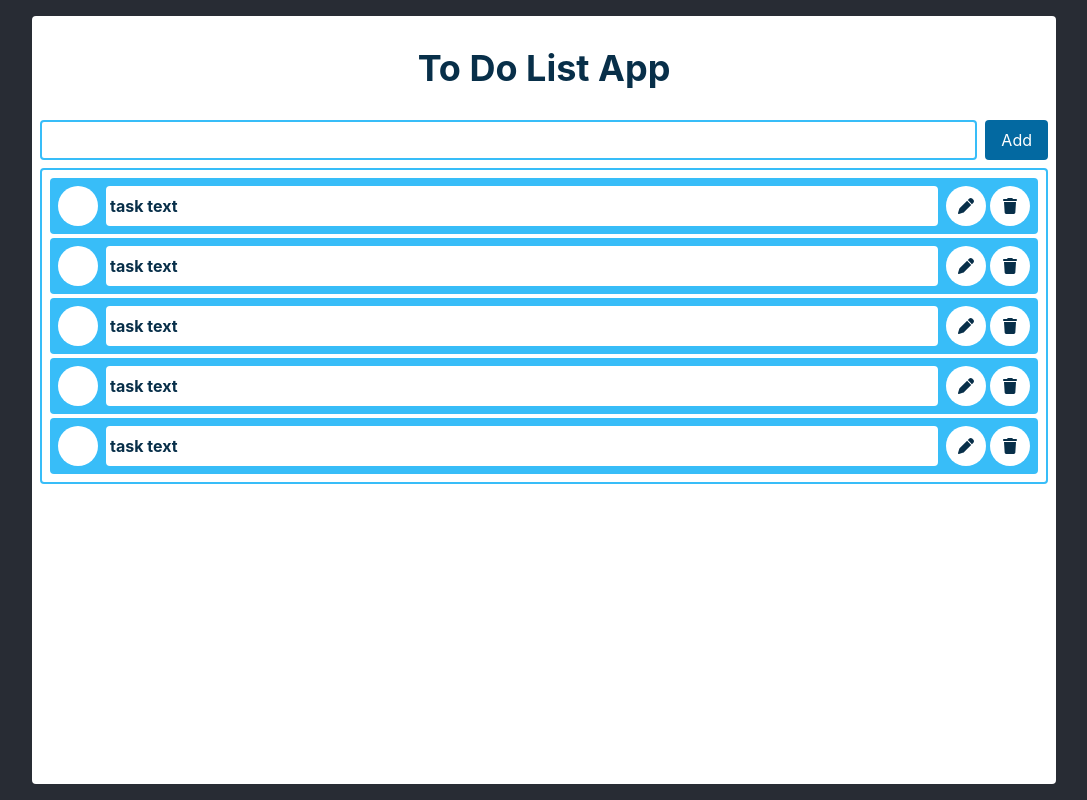
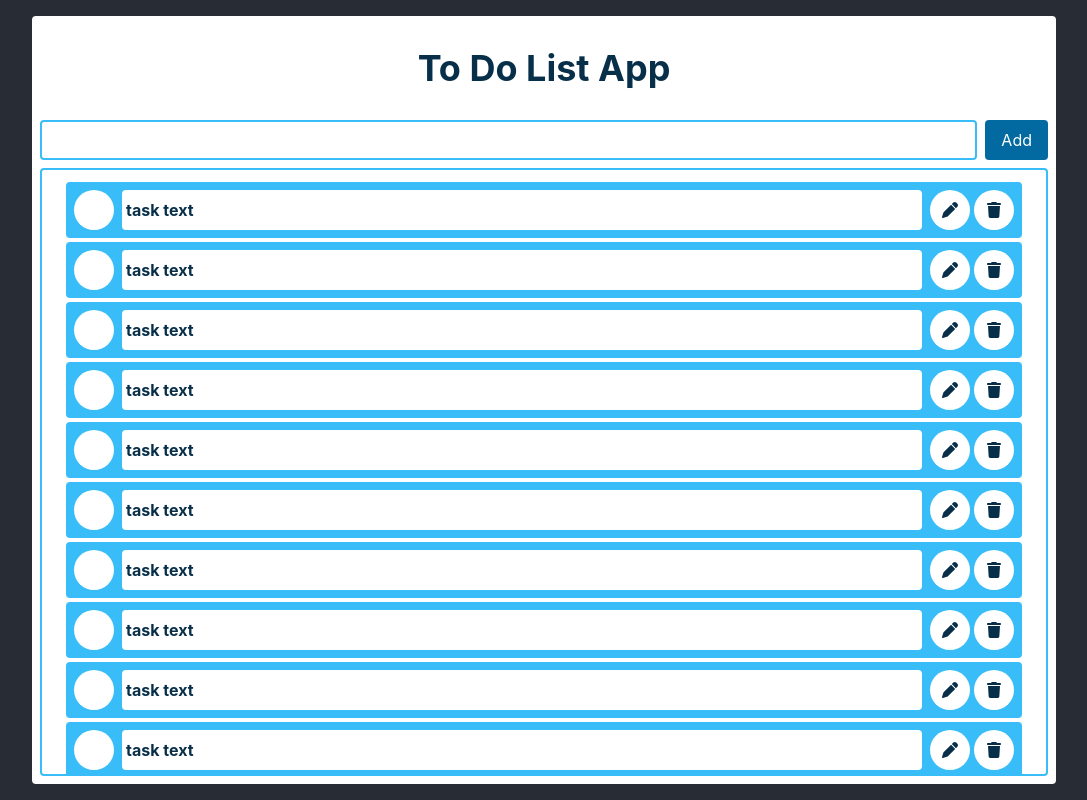
Before and after one commit to asim16111980/React_Apps_Todo_App, a React (Create React App) app: page / in a window 1280 px wide. Shown: the whole page, without its empty margins (96-1183 px from the left). Built offline with nearby package versions, Linux system fonts and the light colour scheme.

Commit message:
Update App

```diff
--- a/src/App.js
+++ b/src/App.js
@@ -2,12 +2,21 @@ import Task from "./combonents/task";
 import TaskInput from "./combonents/task-input";
 
 function App() {
-
   return (
     <div className="bg-white w-full max-h-full md:w-4/5 md:my-4 md:rounded flex flex-col items-center py-2 px-2 gap-2 overflow-hidden">
       <h1 className="my-6 text-4xl font-bold text-sky-950">To Do List App</h1>
       <TaskInput />
-      <div className=" w-full flex flex-col gap-1 border-2 rounded border-sky-400 p-2 overflow-y-scroll">
+      <div className="w-full flex flex-col gap-1 border-2 rounded border-sky-400 px-6 py-3 overflow-auto">
+        <Task />
+        <Task />
+        <Task />
+        <Task />
+        <Task />
+        <Task />
+        <Task />
+        <Task />
+        <Task />
+        <Task />
         <Task />
         <Task />
         <Task />
--- a/src/combonents/task-input.jsx
+++ b/src/combonents/task-input.jsx
@@ -11,7 +11,7 @@ const TaskInput = () => {
     <div className="w-full flex flex-col sm:flex-row gap-2">
       <input
         type="text"
-        className="flex-1 border-2 border-sky-400 focus:border-sky-500  outline-none rounded px-2 py-1"
+        className="flex-1 border-2 border-sky-400 focus:border-sky-500 outline-none rounded px-2 py-1"
       />
       <button
         ref={parentRef}
--- a/src/combonents/tooltip.jsx
+++ b/src/combonents/tooltip.jsx
@@ -4,7 +4,7 @@ const Tooltip = forwardRef((props, ref) => {
   return (
     <div
       ref={ref}
-      className={`opacity-0 invisisble w-max h-max flex items-center group-hover:opacity-100 group-hover:visible transition-all duration-300 absolute bg-transparent z-10 ${
+      className={`pointer-events-none opacity-0 invisisble w-max h-max flex items-center group-hover:opacity-100 group-hover:visible transition-all duration-300 absolute bg-transparent z-10 ${
         props.position == "top"
           ? "flex-col bottom-[calc(100%-8px)] left-[50%] -translate-x-1/2"
           : props.position == "right"
--- a/src/hooks/useTooltipPosition.js
+++ b/src/hooks/useTooltipPosition.js
@@ -6,7 +6,7 @@ const useTooltipPosition = (parentRef,tooltipRef) => {
   const [tooltipPosition, setTooltipPosition] = useState(null);
   useLayoutEffect(() => {
     setTooltipPosition(computeTooltipPosition(window,parentRef,tooltipRef));
-  },[]);
+  });
   return tooltipPosition;
 };
 
--- a/src/utils/computeTooltipPosition.js
+++ b/src/utils/computeTooltipPosition.js
@@ -4,20 +4,17 @@ const computeTooltipPosition = (viewport, parentRef, tooltipRef) => {
   const viewportHeight = viewport.innerHeight;
   const parentClientRect = parentRef.current.getBoundingClientRect();
   const tooltipClientRect = tooltipRef.current.getBoundingClientRect();
-
-  if (parentClientRect.top > tooltipClientRect.height + 16) {
+console.log(parentClientRect)
+  if (parentClientRect.top > tooltipClientRect.height) {
     return "top";
-  } else if (
-    viewportWidth - parentClientRect.right >
-    tooltipClientRect.width + 16
-  ) {
+  } else if (viewportWidth - parentClientRect.right > tooltipClientRect.width) {
     return "right";
   } else if (
     viewportHeight - parentClientRect.bottom >
-    tooltipClientRect.height + 16
+    tooltipClientRect.height
   ) {
     return "bottom";
-  } else if (parentClientRect.left > tooltipClientRect.width + 16) {
+  } else if (parentClientRect.left > tooltipClientRect.width) {
     return "left";
   }
 };
```
